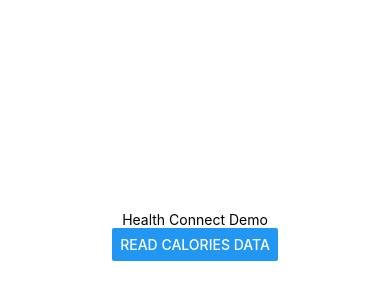
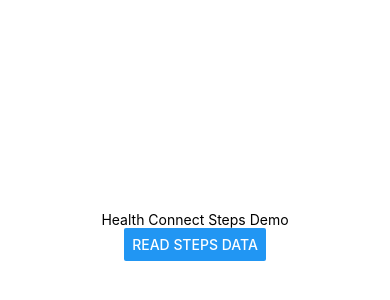
Before and after one commit to Pawwel3l/ecg_app, a React Native app: screen / in a window 390 px wide. Shown: the part 186-486 px from the top of the page. Built offline with nearby package versions, Linux system fonts and the light colour scheme.

Commit message:
Prem fix (#11)
* android prem fix

```diff
--- a/App.js
+++ b/App.js
@@ -1,50 +1,67 @@
-import React, { useEffect } from 'react';
+import React from 'react';
 import { Button, View, Text } from 'react-native';
 import {
   initialize,
   requestPermission,
+  getGrantedPermissions,
   readRecords,
 } from 'react-native-health-connect';
 
 export default function App() {
-  const readSampleData = async () => {
+  const readStepsData = async () => {
     try {
-      // 1️⃣ Инициализация Health Connect клиента
-      const isInitialized = await initialize();
-      console.log('Health Connect initialized:', isInitialized);
+      // 1️⃣ Инициализация Health Connect
+      const initialized = await initialize();
+      console.log('✅ Health Connect initialized:', initialized);
 
-      // 2️⃣ Запрос разрешений
-      const grantedPermissions = await requestPermission([
-        { accessType: 'read', recordType: 'ActiveCaloriesBurned' },
-      ]);
+      // 2️⃣ Запрос разрешений на шаги
+      const permissionsToRequest = [
+        { accessType: 'read', recordType: 'Steps' },
+      ];
+      await requestPermission(permissionsToRequest);
+      console.log('📌 Requested permissions for Steps');
 
-      console.log('Granted permissions:', grantedPermissions);
+      // 3️⃣ Получаем реально выданные разрешения
+      const granted = await getGrantedPermissions();
+      console.log('✅ Granted permissions:', granted);
 
-      // 3️⃣ Проверка разрешений
-      if (!grantedPermissions.find(p => p.granted)) {
-        console.warn('Permission not granted for ActiveCaloriesBurned');
+      const hasStepsPermission = granted.some(
+        p => p.accessType === 'read' && p.recordType === 'Steps'
+      );
+
+      if (!hasStepsPermission) {
+        console.warn('⚠️ Permission not granted for Steps');
         return;
       }
 
-      // 4️⃣ Чтение данных
-      const result = await readRecords('ActiveCaloriesBurned', {
+      // 4️⃣ Чтение шагов за последние 7 дней
+      const now = new Date();
+      const sevenDaysAgo = new Date();
+      sevenDaysAgo.setDate(now.getDate() - 7);
+
+      const records = await readRecords('Steps', {
         timeRangeFilter: {
           operator: 'between',
-          startTime: '2023-01-09T12:00:00.405Z',
-          endTime: '2023-01-09T23:53:15.405Z',
+          startTime: sevenDaysAgo.toISOString(),
+          endTime: now.toISOString(),
         },
       });
 
-      console.log('Records:', result.records);
+      console.log('🔥 Steps Records:', records.records);
+
+      if (records.records.length === 0) {
+        console.warn('⚠️ Нет данных о шагах за выбранный период');
+      }
+
     } catch (error) {
-      console.error('Error reading Health Connect data:', error);
+      console.error('❌ Error reading Steps data:', error);
     }
   };
 
   return (
     <View style={{ flex: 1, justifyContent: 'center', alignItems: 'center' }}>
-      <Text>Health Connect Demo</Text>
-      <Button title="Read Calories Data" onPress={readSampleData} />
+      <Text>Health Connect Steps Demo</Text>
+      <Button title="Read Steps Data" onPress={readStepsData} />
     </View>
   );
 }
--- a/app.json
+++ b/app.json
@@ -14,7 +14,13 @@
       ]
     ],
     "android": {
-      "package": "com.anonymous.myapp"
+      "package": "com.anonymous.myapp",
+      "permissions": [
+        "android.permission.HEALTH_READ_STEPS",
+        "android.permission.HEALTH_WRITE_STEPS",
+        "android.permission.HEALTH_READ_ACTIVE_CALORIES_BURNED",
+        "android.permission.health.READ_STEPS"
+      ]
     }
   }
 }
```
Also changed, not shown: 1 other file (tests, documents, lock files or other folders).
